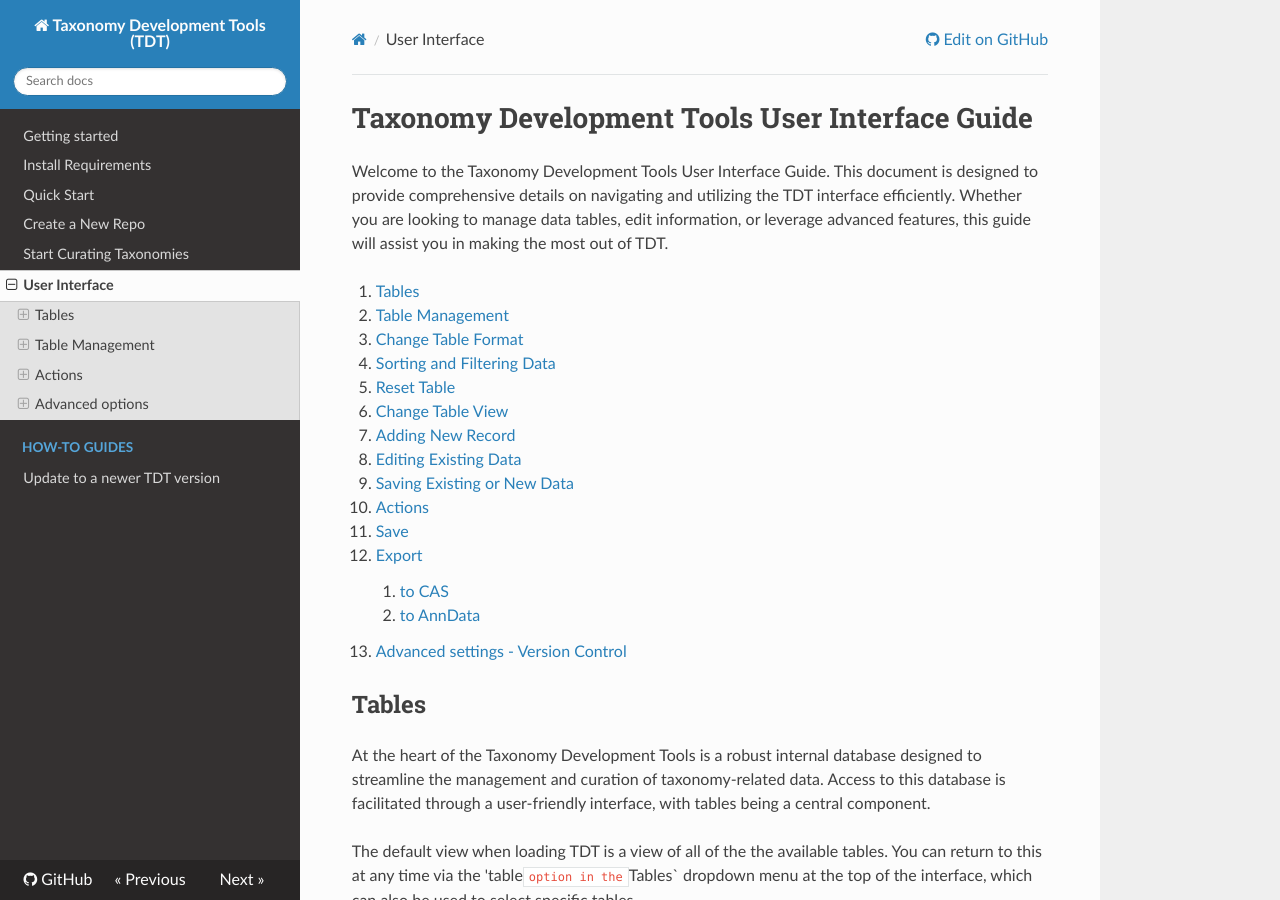
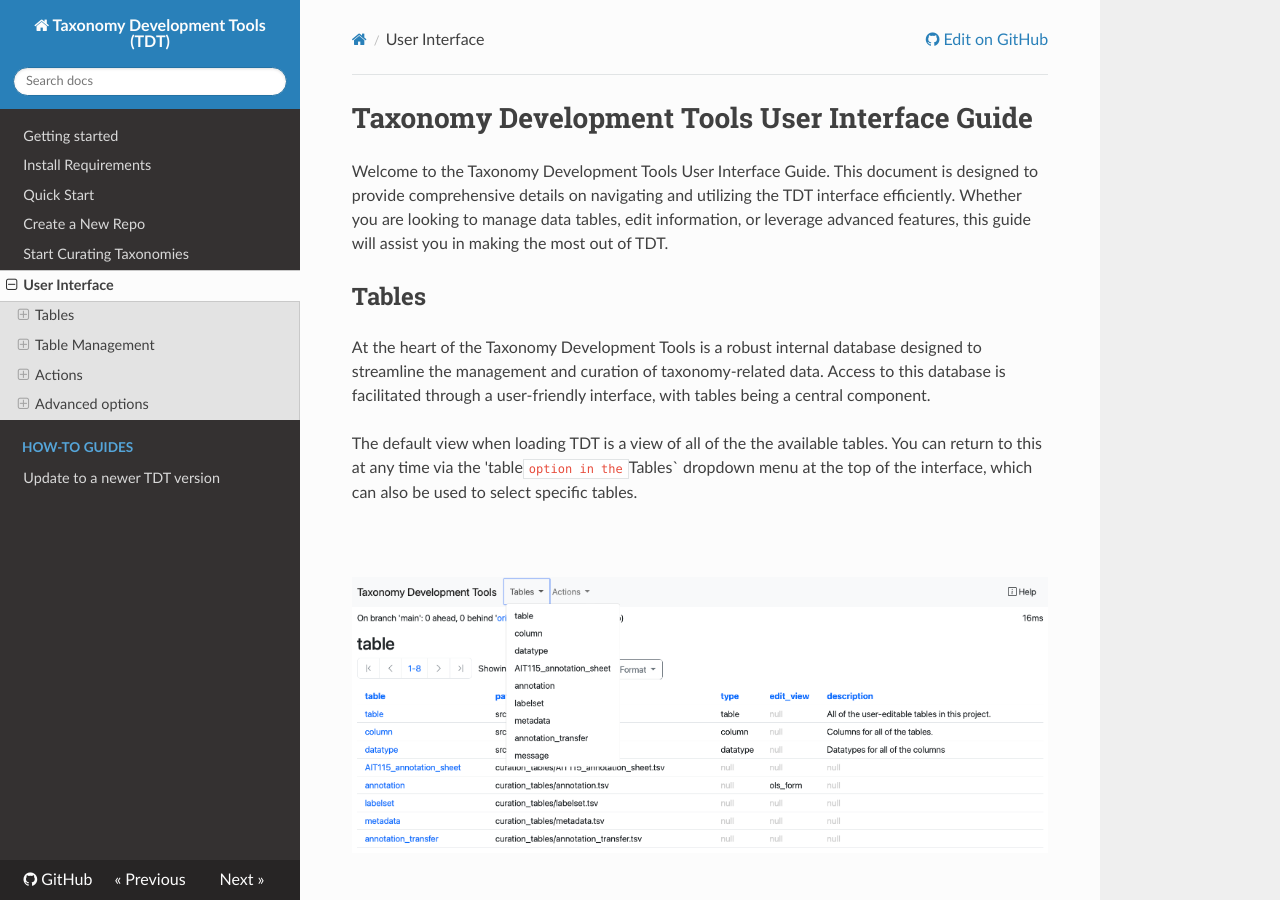
Before and after one commit to brain-bican/taxonomy-development-tools, an MkDocs documentation site: the page built from docs/UserInterface.md, in a window 1280 px wide and 900 px high. Built offline with MkDocs 1.6.1, drawn with Linux system fonts in a browser that asks for light colours; nearby versions of some CDN libraries.

Commit message:
Update UserInterface.md
removed TOC

```diff
--- a/docs/UserInterface.md
+++ b/docs/UserInterface.md
@@ -1,23 +1,6 @@
 # Taxonomy Development Tools User Interface Guide
 
 Welcome to the Taxonomy Development Tools User Interface Guide. This document is designed to provide comprehensive details on navigating and utilizing the TDT interface efficiently. Whether you are looking to manage data tables, edit information, or leverage advanced features, this guide will assist you in making the most out of TDT.
-
-
-1. [Tables](#tables)
-1. [Table Management](#table-management)
-   1. [Change Table Format](#change-table-format)
-   1. [Sorting and Filtering Data](#sorting-and-filtering-data)
-   1. [Reset Table](#reset-table)
-   1. [Change Table View](#change-table-view)
-   1. [Adding New Record](#adding-new-records)
-   1. [Editing Existing Data](#editing-existing-data)
-   1. [Saving Existing or New Data](#saving-existing-or-new-data)
-1. [Actions](#actions)
-   1. [Save](#save)
-   1. [Export](#export)
-       1. [to CAS](#to-CAS)
-       1. [to AnnData](#to-anndata)
-   1. [Advanced settings - Version Control](#advanced-settings-version-control)
 
 
 ## Tables
```
